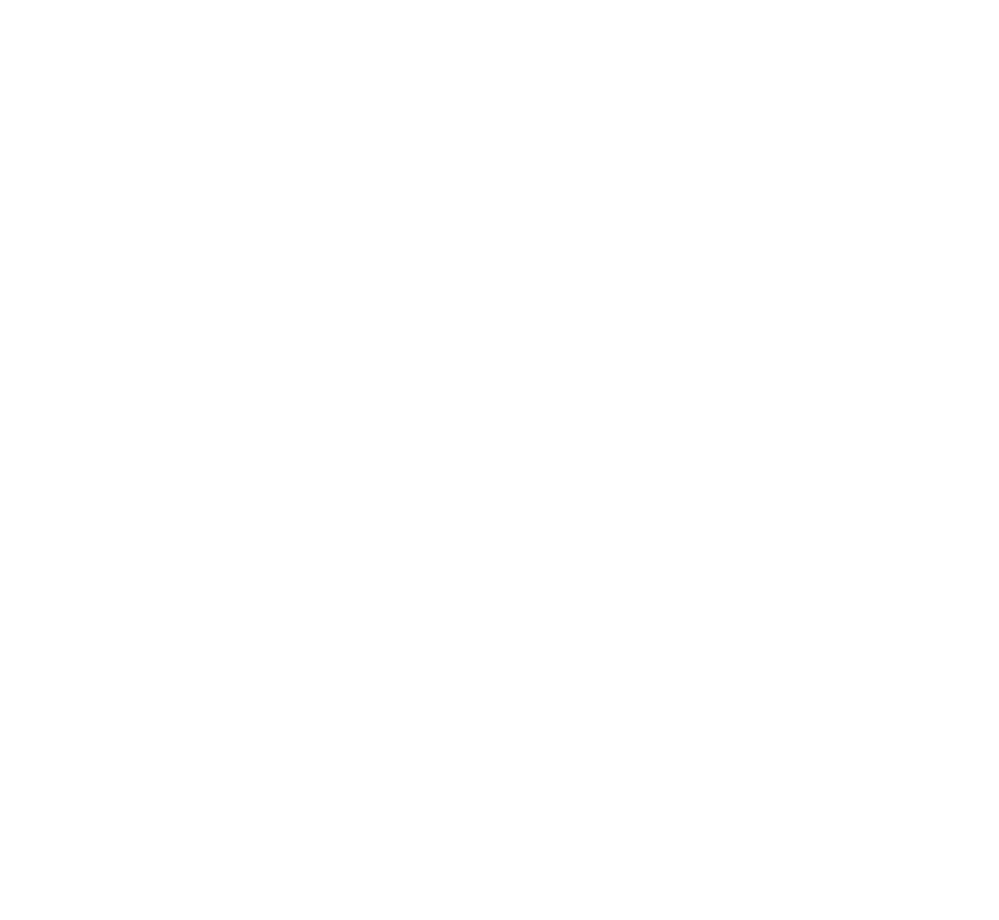
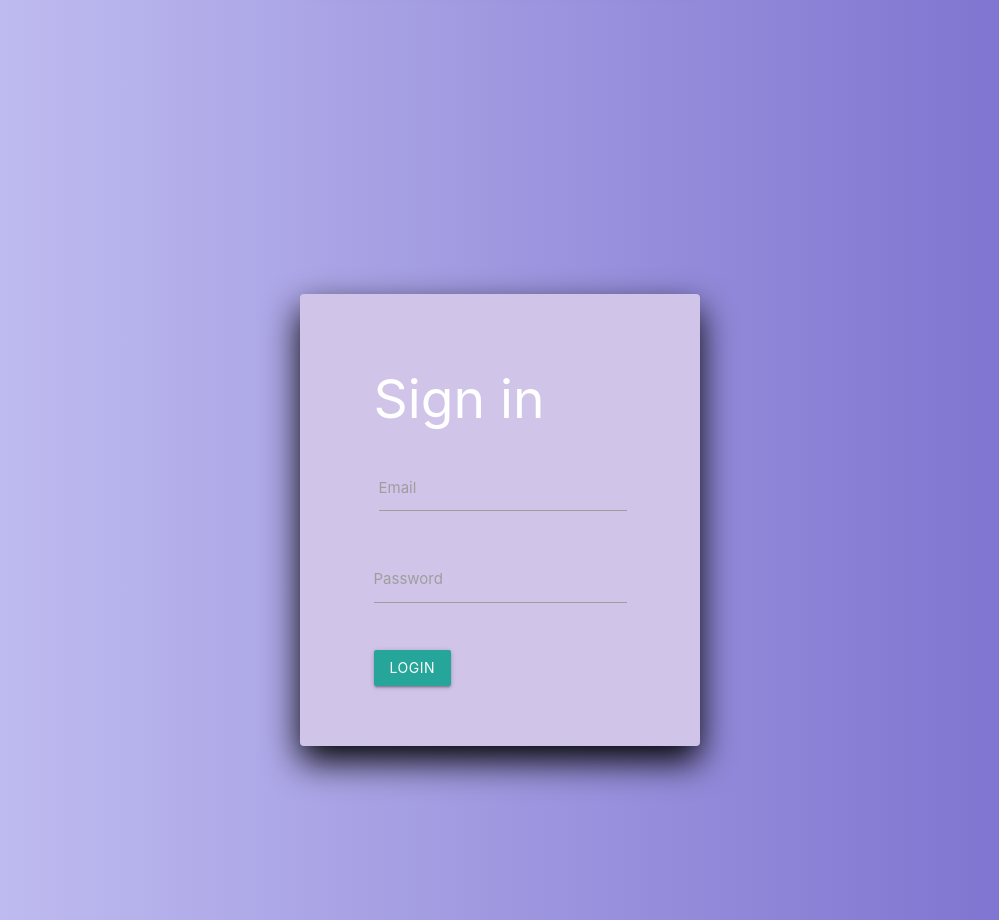
Before and after one commit to Tirtg31/remu-review-sys, a React (Create React App) app in the folder frontend/: page / in a window 1280 px wide. Shown: the part 680-1600 px from the top of the page, without its empty margins (140-1139 px from the left). Before the commit the page ends 800 px from the top, so only its background shows below. Built offline with nearby package versions, Linux system fonts and the light colour scheme.

Commit message:
App.css & index.css removed

```diff
--- a/frontend/src/App.js
+++ b/frontend/src/App.js
@@ -1,14 +1,14 @@
 import React, { Component } from "react";
 import "./styles.css";
 import TakeInput from "./components/auth/TakeInput";
-import FileUpload from "./components/fileUpload/FileUpload";
+import AdminFileUpload from "./components/fileUpload/AdminFileUpload";
 
 class App extends Component {
   render() {
     return (
       <div>
-        {/* <TakeInput /> */}
-        <FileUpload />
+        <TakeInput />
+        <AdminFileUpload />
       </div>
     );
   }
--- a/frontend/src/components/fileUpload/AdminFileUpload.js
+++ b/frontend/src/components/fileUpload/AdminFileUpload.js
@@ -1,7 +1,36 @@
 import React, { Component } from "react";
 
-export default class AdminFileUpload extends Component {
+class AdminFileUpload extends Component {
   render() {
-    return <div>AdminFileUpload</div>;
+    return (
+      <header className="my-container">
+        <div className="signin">
+          <div className="row">
+            <form className="col s12">
+              <h2>Sign in</h2>
+              <div className="input-field inline">
+                <input id="email_inline" type="email" className="validate" />
+                <label for="email_inline">Email</label>
+              </div>
+
+              <div className="row">
+                <div className="input-field col s12">
+                  <input id="password" type="password" className="validate" />
+                  <label for="password">Password</label>
+                </div>
+              </div>
+              <button
+                className="btn waves-effect waves-light"
+                type="submit"
+                name="action"
+              >
+                Login
+              </button>
+            </form>
+          </div>
+        </div>
+      </header>
+    );
   }
 }
+export default AdminFileUpload;
--- a/frontend/src/components/fileUpload/GMFileUpload.js
+++ b/frontend/src/components/fileUpload/GMFileUpload.js
@@ -1,7 +1,36 @@
 import React, { Component } from "react";
 
-export default class GMFileUpload extends Component {
+class GMFileUpload extends Component {
   render() {
-    return <div>GMFileUpload</div>;
+    return (
+      <header className="my-container">
+        <div className="signin">
+          <div className="row">
+            <form className="col s12">
+              <h2>Sign in</h2>
+              <div className="input-field inline">
+                <input id="email_inline" type="email" className="validate" />
+                <label for="email_inline">Email</label>
+              </div>
+
+              <div className="row">
+                <div className="input-field col s12">
+                  <input id="password" type="password" className="validate" />
+                  <label for="password">Password</label>
+                </div>
+              </div>
+              <button
+                className="btn waves-effect waves-light"
+                type="submit"
+                name="action"
+              >
+                Login
+              </button>
+            </form>
+          </div>
+        </div>
+      </header>
+    );
   }
 }
+export default GMFileUpload;
--- a/frontend/src/index.css
+++ /dev/null
@@ -1,13 +0,0 @@
-body {
-  margin: 0;
-  font-family: -apple-system, BlinkMacSystemFont, 'Segoe UI', 'Roboto', 'Oxygen',
-    'Ubuntu', 'Cantarell', 'Fira Sans', 'Droid Sans', 'Helvetica Neue',
-    sans-serif;
-  -webkit-font-smoothing: antialiased;
-  -moz-osx-font-smoothing: grayscale;
-}
-
-code {
-  font-family: source-code-pro, Menlo, Monaco, Consolas, 'Courier New',
-    monospace;
-}
--- a/frontend/src/styles.css
+++ b/frontend/src/styles.css
@@ -44,3 +44,54 @@
     color: white;
   }
 }
+
+
+
+.App-logo {
+  height: 40vmin;
+  pointer-events: none;
+}
+
+@media (prefers-reduced-motion: no-preference) {
+  .App-logo {
+    animation: App-logo-spin infinite 20s linear;
+  }
+}
+
+.App-header {
+  background: linear-gradient(90deg, #C7C5F4, #776BCC);
+  min-height: 100vh;
+  display: flex;
+  flex-direction: column;
+  align-items: center;
+  justify-content: center;
+  font-size: calc(10px + 2vmin);
+  color: white;
+}
+
+.App-link {
+  color: #61dafb;
+}
+
+@keyframes App-logo-spin {
+  from {
+    transform: rotate(0deg);
+  }
+  to {
+    transform: rotate(360deg);
+  }
+}
+
+body {
+  margin: 0;
+  font-family: -apple-system, BlinkMacSystemFont, 'Segoe UI', 'Roboto', 'Oxygen',
+    'Ubuntu', 'Cantarell', 'Fira Sans', 'Droid Sans', 'Helvetica Neue',
+    sans-serif;
+  -webkit-font-smoothing: antialiased;
+  -moz-osx-font-smoothing: grayscale;
+}
+
+code {
+  font-family: source-code-pro, Menlo, Monaco, Consolas, 'Courier New',
+    monospace;
+}
```
Also changed, not shown: frontend/src/App.css (deleted, +0 -36 lines), frontend/src/index.js (+6 -6 lines).
